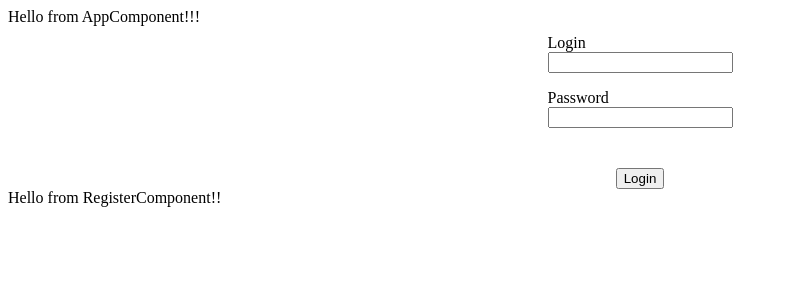
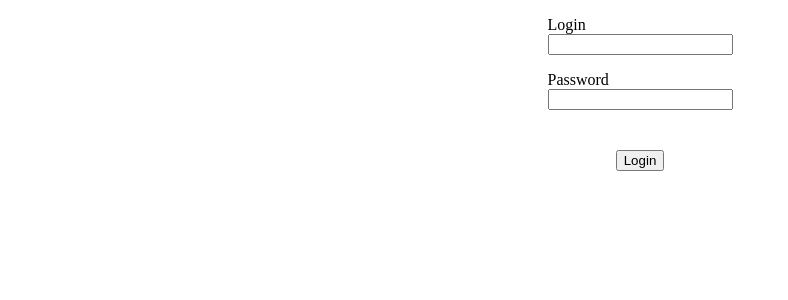
Before and after one commit to davitSahakyan/simple-blog-angular, an Angular app: page /login in a window 1280 px wide. Shown: the top 300 px of the page, without its empty margins (0-788 px from the left). Built offline with nearby package versions, Linux system fonts and the light colour scheme.

Commit message:
Add auth routing module

```diff
--- a/src/app/app.component.html
+++ b/src/app/app.component.html
@@ -1,5 +1,3 @@
 <div>
-  Hello from AppComponent!!!
-  <app-login></app-login>
-  <app-register></app-register>
+  <router-outlet></router-outlet>
 </div>
--- a/src/app/auth/components/login/login.component.ts
+++ b/src/app/auth/components/login/login.component.ts
@@ -19,6 +19,6 @@ export class LoginComponent implements OnInit {
   }
 
   onSubmit() {
-    console.log(this.loginForm);
+    console.log(this.loginForm.value);
   }
 }
```
Also changed, not shown: src/app/app.module.ts (+5 -9 lines), src/app/auth/auth-routing.module.ts (added, +16 -0 lines).
